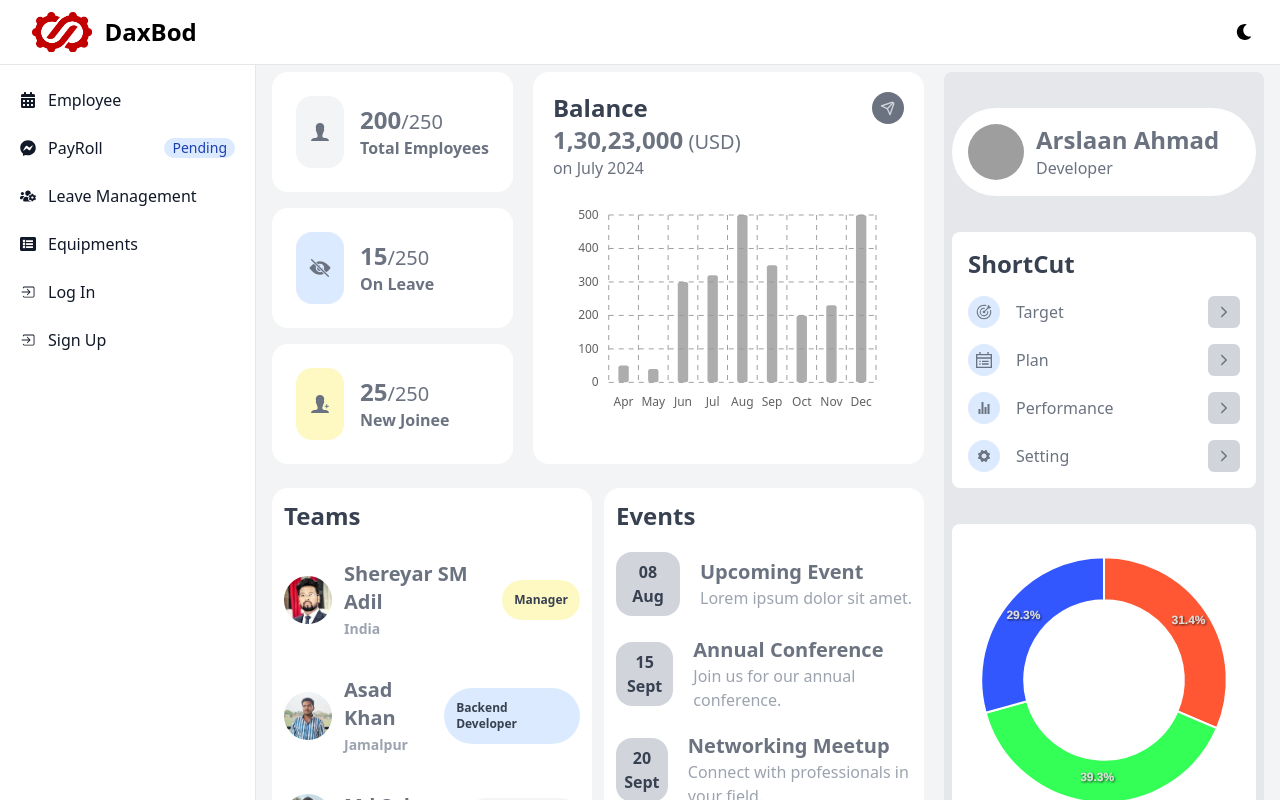
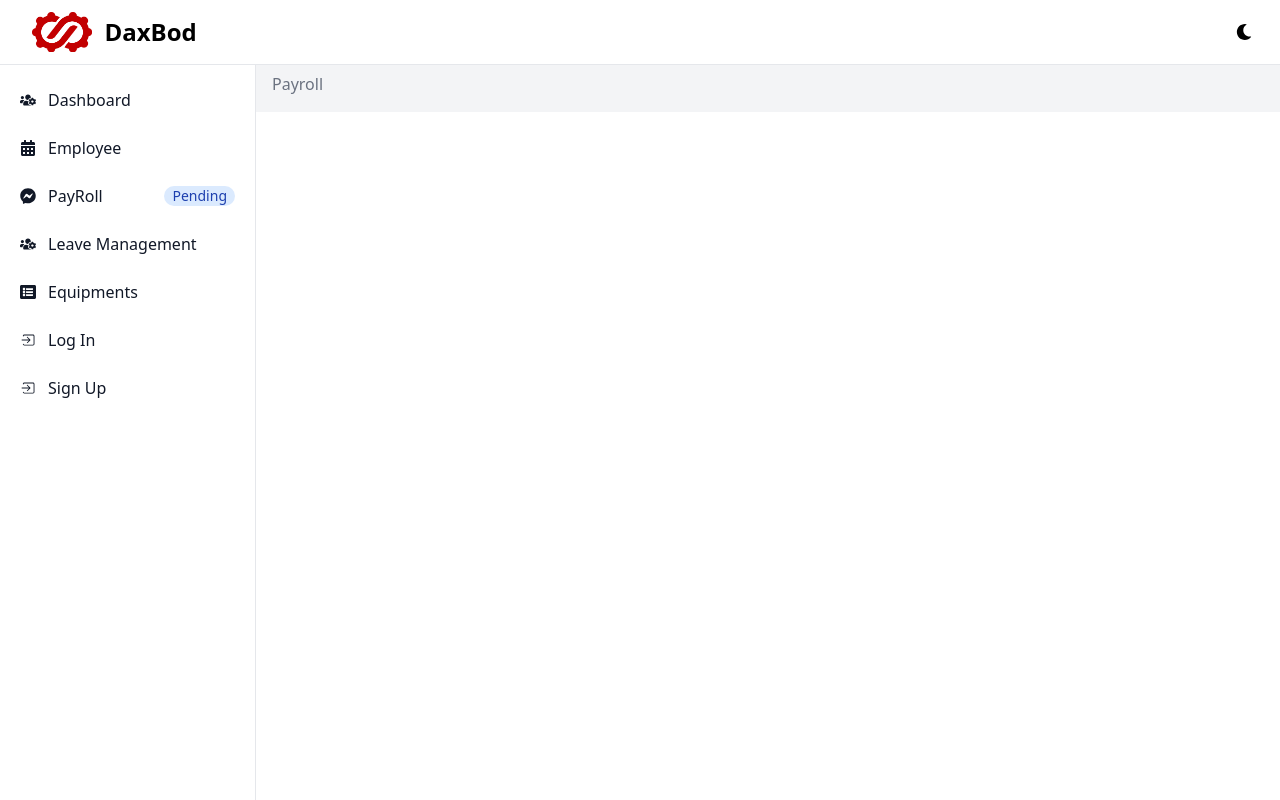
Before and after one commit to Arslaan027/HRDB, a React (Vite) app in the folder HRDB/: page /payroll in a window 1280 px wide. Shown: the top 800 px of the page. Built offline with nearby package versions, Linux system fonts and the light colour scheme; grey boxes are pictures that could not be loaded.

Commit message:
Layout Added

```diff
--- a/HRDB/src/App.jsx
+++ b/HRDB/src/App.jsx
@@ -1,51 +1,36 @@
+import React from "react";
 import { BrowserRouter as Router, Route, Routes } from "react-router-dom";
-import Header from "./Components/Headbar-Sidebar/Header";
-import Sidebar from "./Components/Headbar-Sidebar/Sidebar";
-import Main from "./Components/Daxbod/Main";
-import Content from "./Components/Daxbod/Content";
-import Profile from "./Components/Daxbod/Profile/Profile";
-import Stats from "./Components/Daxbod/Stats";
-import Team from "./Components/Daxbod/Team";
-import Event from "./Components/Daxbod/Event";
-import { useState } from "react";
-import Employee from "./Components/Pages/Employee";
-import Payroll from "./Components/Pages/Payroll";
+import Layout from "../src/Components/Layout";
+
+import Employee from "../src/Components/Pages/Employee"; // Example component
+import Payroll from "../src/Components/Pages/Payroll"; // Example component
+// Import other components as needed
 
 function App() {
-  const [darkMode, setDarkMode] = useState(false);
-  const [isSidebarOpen, setIsSidebarOpen] = useState(false);
+  const [darkMode, setDarkMode] = React.useState(false);
+  const [isSidebarOpen, setSidebarOpen] = React.useState(true);
 
-  const toggleDarkMode = () => {
-    setDarkMode(!darkMode);
-  };
-  const toggleSidebar = () => {
-    setIsSidebarOpen(!isSidebarOpen);
-  };
+  const toggleDarkMode = () => setDarkMode((prev) => !prev);
+  const toggleSidebar = () => setSidebarOpen((prev) => !prev);
 
   return (
     <Router>
-      <div className={`${darkMode && "dark"} font-quickSand`}>
-        <Header
-          toggleDarkMode={toggleDarkMode}
-          darkMode={darkMode}
-          toggleSidebar={toggleSidebar}
-        />
-        <Sidebar isSidebarOpen={isSidebarOpen} />
-
-        <Main>
-          <Content>
-            <Stats darkMode={darkMode} />
-            <div className="flex flex-col gap-3 lg:flex-row">
-              <Team />
-              <Event />
-            </div>
-          </Content>
-          <Profile>Employee</Profile>
-        </Main>
-      </div>
       <Routes>
-        <Route path="/employee" element={<Employee />} />
-        <Route path="/payroll" element={<Payroll />} />
+        <Route
+          path="/"
+          element={
+            <Layout
+              darkMode={darkMode}
+              toggleDarkMode={toggleDarkMode}
+              toggleSidebar={toggleSidebar}
+              isSidebarOpen={isSidebarOpen}
+            />
+          }
+        >
+          <Route path="employee" element={<Employee />} />
+          <Route path="payroll" element={<Payroll />} />
+          {/* Define other routes */}
+        </Route>
       </Routes>
     </Router>
   );
--- /dev/null
+++ b/HRDB/src/Components/Daxbod/Dashboard.jsx
@@ -0,0 +1,14 @@
+import React from "react";
+import Donutchart from "./Profile/Donutchart";
+
+const Dashboard = () => {
+  return (
+    <div>
+      <div className="py-6 mt-5 bg-white rounded-lg p-5 flex dark:bg-gray-800 items-center justify-center">
+        <Donutchart />
+      </div>
+    </div>
+  );
+};
+
+export default Dashboard;
--- a/HRDB/src/Components/Daxbod/Main.jsx
+++ b/HRDB/src/Components/Daxbod/Main.jsx
@@ -2,7 +2,7 @@ import React from "react";
 
 const Main = ({ children }) => {
   return (
-    <div className="text-gray-500 bg-gray-100 p-4 sm:ml-64 flex gap-5 flex-col lg:flex-row translate-all duration-300  mt-14 dark:bg-gray-800">
+    <div className="text-gray-500 bg-gray-100 p-4 sm:ml-64 flex gap-5 flex-col lg:flex-row translate-all duration-300 mt-14 dark:bg-gray-800">
       {children}
     </div>
   );
--- a/HRDB/src/Components/Headbar-Sidebar/Sidebar.jsx
+++ b/HRDB/src/Components/Headbar-Sidebar/Sidebar.jsx
@@ -9,6 +9,11 @@ import { IoIosLogIn } from "react-icons/io";
 
 const Sidebar = ({ isSidebarOpen }) => {
   const links = [
+    {
+      to: "/",
+      icon: FaUsersCog,
+      text: "Dashboard",
+    },
     {
       to: "/employee",
       icon: FaCalendarAlt,
--- /dev/null
+++ b/HRDB/src/Components/Layout.jsx
@@ -0,0 +1,23 @@
+import React from "react";
+import { Outlet } from "react-router-dom";
+import Header from "./Headbar-Sidebar/Header";
+import Sidebar from "./Headbar-Sidebar/Sidebar";
+import Main from "../Components/Daxbod/Main";
+
+const Layout = ({ darkMode, toggleDarkMode, toggleSidebar, isSidebarOpen }) => {
+  return (
+    <div className={`min-h-screen ${darkMode ? "dark" : ""}`}>
+      <Header
+        toggleDarkMode={toggleDarkMode}
+        darkMode={darkMode}
+        toggleSidebar={toggleSidebar}
+      />
+      <Sidebar isSidebarOpen={isSidebarOpen} />
+      <Main>
+        <Outlet />
+      </Main>
+    </div>
+  );
+};
+
+export default Layout;
--- a/HRDB/src/Components/Pages/Payroll.jsx
+++ b/HRDB/src/Components/Pages/Payroll.jsx
@@ -1,7 +1,7 @@
 import React from "react";
 
 const Payroll = () => {
-  return <div></div>;
+  return <div>Payroll</div>;
 };
 
 export default Payroll;
```
